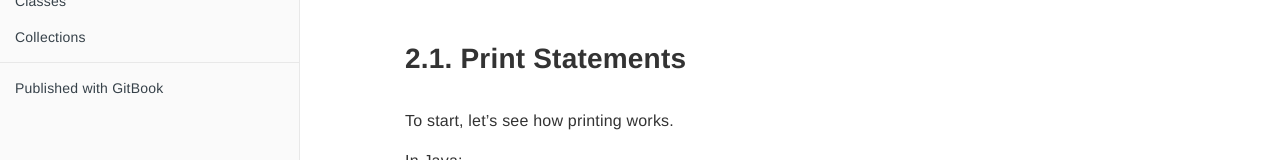
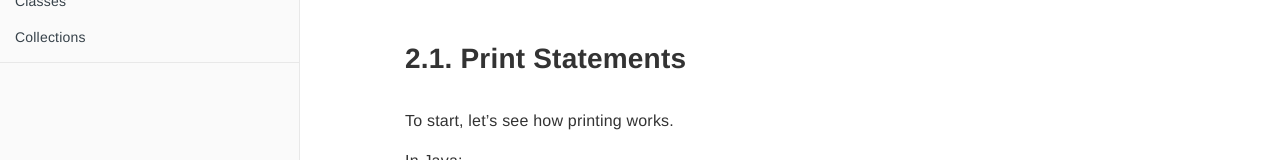
Before and after one commit to intelligo-mn/memorize, a plain HTML site: page index.html in a window 1280 px wide. Shown: the part 510-670 px from the top of the page. Drawn offline with Linux system fonts and the light colour scheme.

Commit message:
Update index.html

```diff
--- a/index.html
+++ b/index.html
@@ -4,7 +4,7 @@
     <head>
         <meta charset="UTF-8">
         <meta content="text/html; charset=utf-8" http-equiv="Content-Type">
-        <title>Introduction · GitBook</title>
+        <title>Java to Kotlin</title>
         <meta http-equiv="X-UA-Compatible" content="IE=edge" />
         <meta name="description" content="">
         <meta name="generator" content="GitBook 3.2.3">
@@ -286,11 +286,6 @@
 
     <li class="divider"></li>
 
-    <li>
-        <a href="https://www.gitbook.com" target="blank" class="gitbook-link">
-            Published with GitBook
-        </a>
-    </li>
 </ul>
 
 
```
